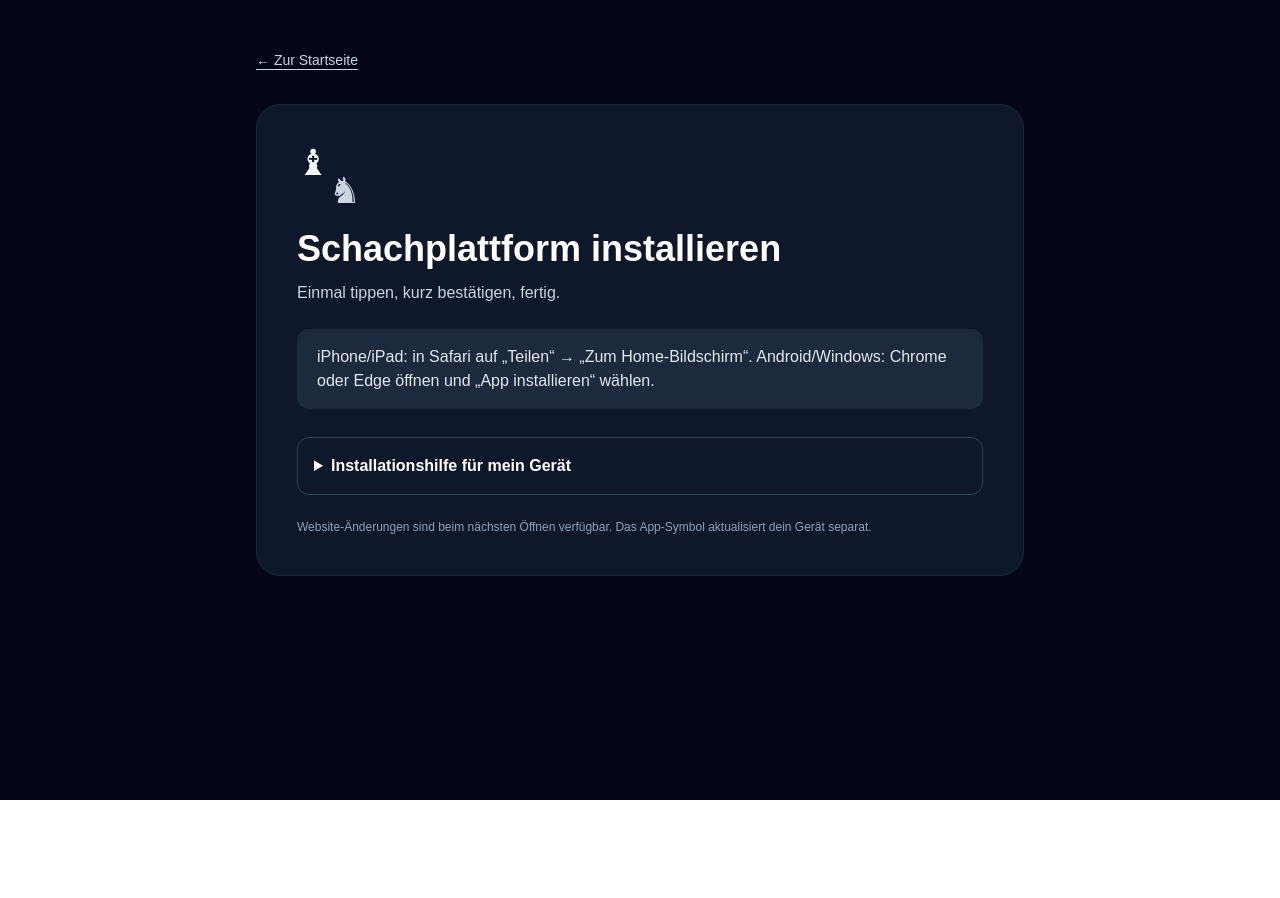
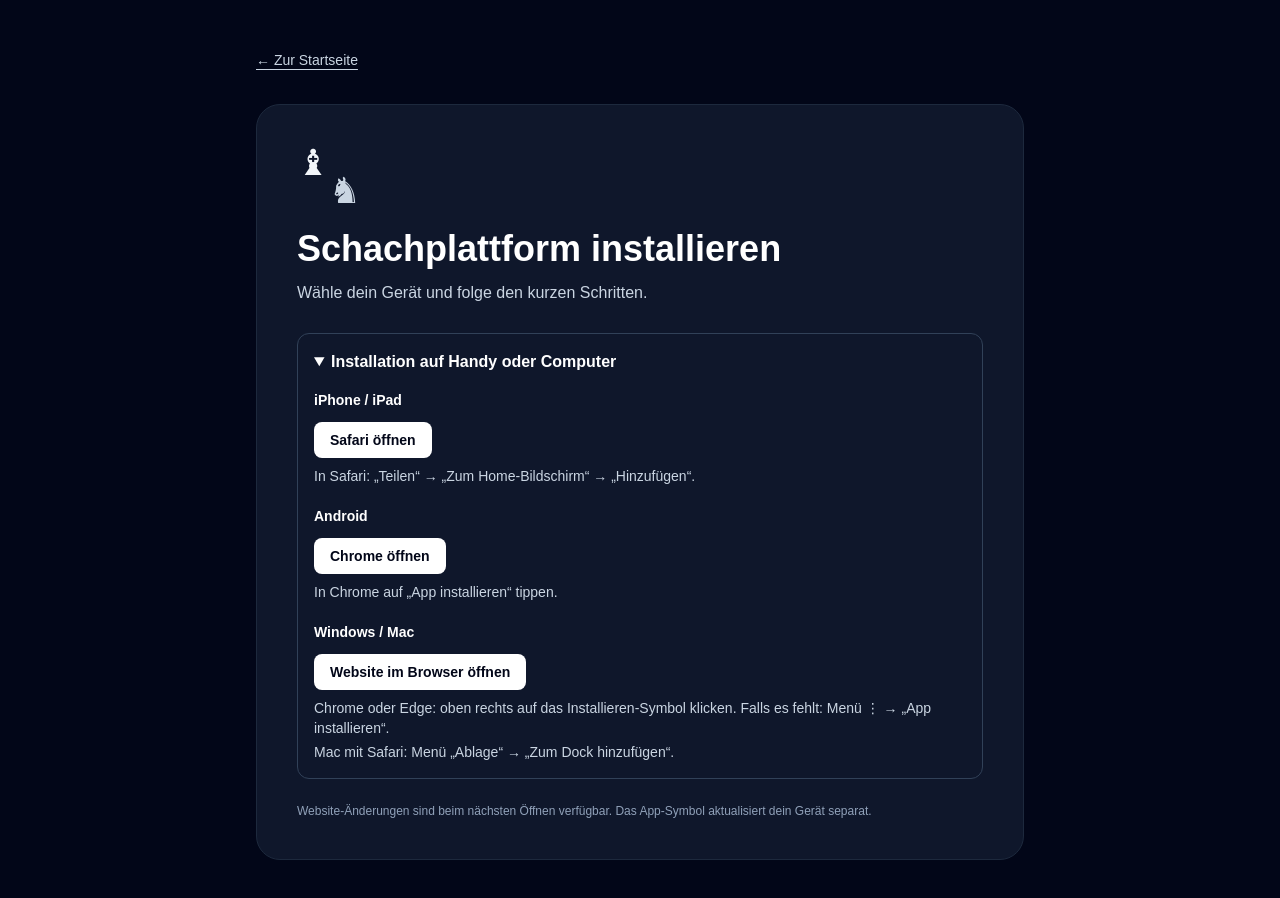
Before and after one commit to Davidbi08/schach-plattform, a Next.js app: page /installieren in a window 1280 px wide. Shown: the top 898 px of the page. Before the commit the page ends 800 px from the top, so only its background shows below. Built offline with nearby package versions, Linux system fonts and the light colour scheme.

Commit message:
Make installation options consistent and clearer
Use matching buttons for each platform and simplify Windows and Mac instructions.

```diff
--- a/app/installieren/page.tsx
+++ b/app/installieren/page.tsx
@@ -7,6 +7,8 @@ type InstallPromptEvent = Event & {
   prompt: () => Promise<void>;
   userChoice: Promise<{ outcome: "accepted" | "dismissed" }>;
 };
+
+const buttonClass = "mt-3 inline-flex rounded-lg bg-white px-4 py-2 font-semibold text-slate-950 hover:bg-slate-200";
 
 export default function InstallierenPage() {
   const [installPrompt, setInstallPrompt] = useState<InstallPromptEvent | null>(null);
@@ -50,6 +52,7 @@ export default function InstallierenPage() {
 
   const chromeIntentUrl = "intent://schach-plattform.vercel.app/installieren#Intent;scheme=https;package=com.android.chrome;S.browser_fallback_url=https%3A%2F%2Fschach-plattform.vercel.app%2Finstallieren;end";
   const safariIntentUrl = "x-safari-https://schach-plattform.vercel.app/installieren";
+  const installPageUrl = "https://schach-plattform.vercel.app/installieren";
 
   return (
     <main className="min-h-screen bg-slate-950 px-6 py-12 text-white">
@@ -61,25 +64,32 @@ export default function InstallierenPage() {
             <span className="absolute bottom-0 right-0 text-4xl leading-none text-slate-300">♞</span>
           </div>
           <h1 className="text-3xl font-bold sm:text-4xl">Schachplattform installieren</h1>
-          <p className="mt-3 text-slate-300">Einmal tippen, kurz bestätigen, fertig.</p>
+          <p className="mt-3 text-slate-300">Wähle dein Gerät und folge den kurzen Schritten.</p>
           {installed ? (
             <p className="mt-6 rounded-xl bg-emerald-900/60 px-5 py-4 font-semibold text-emerald-100" role="status">Bereits installiert ✓</p>
           ) : installPrompt ? (
             <button type="button" onClick={installApp} className="mt-6 w-full rounded-xl bg-white px-5 py-4 text-lg font-bold text-slate-950 hover:bg-slate-200">Jetzt installieren</button>
-          ) : (
-            <p className="mt-6 rounded-xl bg-slate-800 px-5 py-4 text-slate-200">iPhone/iPad: in Safari auf „Teilen“ → „Zum Home-Bildschirm“. Android/Windows: Chrome oder Edge öffnen und „App installieren“ wählen.</p>
-          )}
+          ) : null}
           {message && <p className="mt-4 text-sm text-emerald-200" role="status">{message}</p>}
-          <details className="mt-7 rounded-xl border border-slate-700 p-4">
-            <summary className="cursor-pointer font-semibold">Installationshilfe für mein Gerät</summary>
-            <div className="mt-4 space-y-4 text-sm text-slate-300">
+          <details open className="mt-7 rounded-xl border border-slate-700 p-4">
+            <summary className="cursor-pointer font-semibold">Installation auf Handy oder Computer</summary>
+            <div className="mt-4 space-y-5 text-sm text-slate-300">
               <div>
-                <p><strong className="text-white">iPhone / iPad:</strong></p>
-                <a href={safariIntentUrl} className="mt-2 inline-flex rounded-lg bg-white px-4 py-2 font-semibold text-slate-950 hover:bg-slate-200">Seite in Safari öffnen</a>
-                <p className="mt-2">In Safari auf „Teilen“ → „Zum Home-Bildschirm“ → „Hinzufügen“ tippen. Falls der Knopf Safari nicht öffnet, rufe die Website direkt in Safari auf.</p>
+                <p><strong className="text-white">iPhone / iPad</strong></p>
+                <a href={safariIntentUrl} className={buttonClass}>Safari öffnen</a>
+                <p className="mt-2">In Safari: „Teilen“ → „Zum Home-Bildschirm“ → „Hinzufügen“.</p>
               </div>
-              <p><strong className="text-white">Android:</strong> <a href={chromeIntentUrl} className="underline">Seite in Chrome öffnen</a>, dann ⋮ → „App installieren“.</p>
-              <p><strong className="text-white">Windows / Mac:</strong> Chrome: ⋮ → „Streamen, speichern und teilen“ → „Seite als App installieren“. Edge: ⋯ → „Apps“ → „Diese Website als App installieren“.</p>
+              <div>
+                <p><strong className="text-white">Android</strong></p>
+                <a href={chromeIntentUrl} className={buttonClass}>Chrome öffnen</a>
+                <p className="mt-2">In Chrome auf „App installieren“ tippen.</p>
+              </div>
+              <div>
+                <p><strong className="text-white">Windows / Mac</strong></p>
+                <a href={installPageUrl} target="_blank" rel="noreferrer" className={buttonClass}>Website im Browser öffnen</a>
+                <p className="mt-2">Chrome oder Edge: oben rechts auf das Installieren-Symbol klicken. Falls es fehlt: Menü ⋮ → „App installieren“.</p>
+                <p className="mt-1">Mac mit Safari: Menü „Ablage“ → „Zum Dock hinzufügen“.</p>
+              </div>
             </div>
           </details>
           <p className="mt-6 text-xs text-slate-400">Website-Änderungen sind beim nächsten Öffnen verfügbar. Das App-Symbol aktualisiert dein Gerät separat.</p>
```
